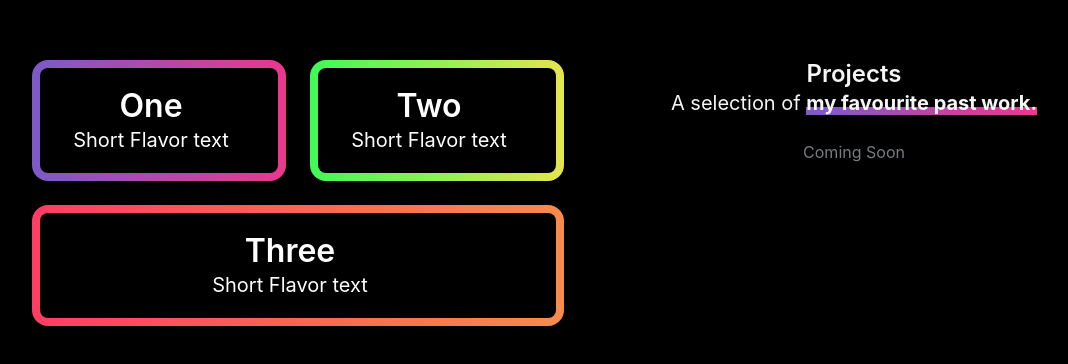
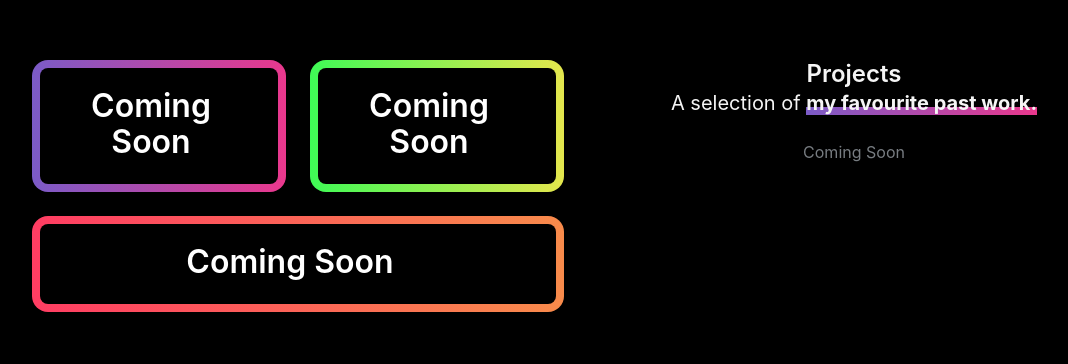
Before and after one commit to watersro/Portfolio, a plain HTML site: page index.html in a window 1280 px wide. Shown: the part 816-1180 px from the top of the page, without its empty margins (64-1132 px from the left). Drawn offline with nearby package versions, Linux system fonts and the light colour scheme.

Commit message:
text changes

```diff
--- a/index.html
+++ b/index.html
@@ -112,16 +112,16 @@
 							<div class="tile is-parent">
 								<article class="tile is-child notification tile-one">
 									<div class="has-text-white">
-										<p class="title">One</p>
-										<p class="subtitle">Short Flavor text</p>
+										<p class="title">Coming Soon</p>
+										<p class="subtitle"></p>
 									</div>
 								</article>
 							</div>
 							<div class="tile is-parent">
 								<article class="tile is-child notification tile-two">
 									<div class="has-text-white">
-										<p class="title">Two</p>
-										<p class="subtitle">Short Flavor text</p>
+										<p class="title">Coming Soon</p>
+										<p class="subtitle"></p>
 									</div>
 								</article>
 							</div>
@@ -130,8 +130,8 @@
 							<div class="tile is-parent">
 								<article class="tile is-child notification tile-three">
 									<div class="has-text-white">
-										<p class="title">Three</p>
-										<p class="subtitle">Short Flavor text</p>
+										<p class="title">Coming Soon</p>
+										<p class="subtitle"></p>
 									</div>
 								</article>
 							</div>
@@ -164,16 +164,19 @@
 				<div class="columns is-centered">
 					<div class="column is-half has-text-centered">
 						<h2 class="title is-4 my-light">Contact + Socials</h2>
-						<p class="subtitle my-light">Get in touch <span style="font-weight: bold;">||</span> Follow me</p>
+						<p class="subtitle my-light">
+							Get in touch <span style="font-weight: bold">||</span> Follow me
+						</p>
 						<p class="my-light add-bold">hello@romanwaters.com</p>
-            <br />
+						<br />
 						<a class="my-light add-bold" href="https://github.com/watersro">
 							GitHub
-            </a>
-            <br />
-            <br />
+						</a>
+						<br />
+						<br />
 						<a class="my-light add-bold" href="https://twitter.com/waters_ro">
-							Twitter</a>
+							Twitter</a
+						>
 					</div>
 				</div>
 			</div>
```
